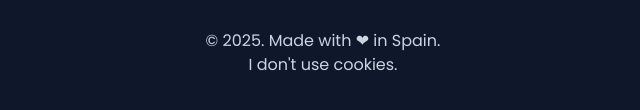
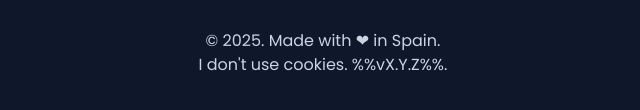
Before and after one commit to rafaelgilete/personal-website, a plain HTML site: page src/index.html in a window 1280 px wide. Shown: the part 764-874 px from the top of the page, without its empty margins (317-957 px from the left). Drawn offline with Linux system fonts and the light colour scheme.

Commit message:
feat: add released version
feat: add release version

refactor: remove concat function

chore: improve workflows

fix: add version class

chore: improve workflows

feat: add release version

```diff
--- a/src/index.html
+++ b/src/index.html
@@ -118,14 +118,14 @@
         </div>
     </main>
     <footer>
-        <p>© <span class="year"></span> Made with ❤ in Spain.</p>
-        <p>I don't use cookies.</p>
+        <p>© <span class="year"></span>. Made with ❤ in Spain.</p>
+        <p>I don't use cookies. <span>%%vX.Y.Z%%</span>.</p>
     </footer>
     <script type="module">
         const $year = document.querySelector('.year');
 
         if ($year instanceof Element) {
-            $year.textContent = new Date().getFullYear().toString().concat('.');
+            $year.textContent = new Date().getFullYear().toString();
         }
     </script>
 </body>
```
Also changed, not shown: 2 other files.
